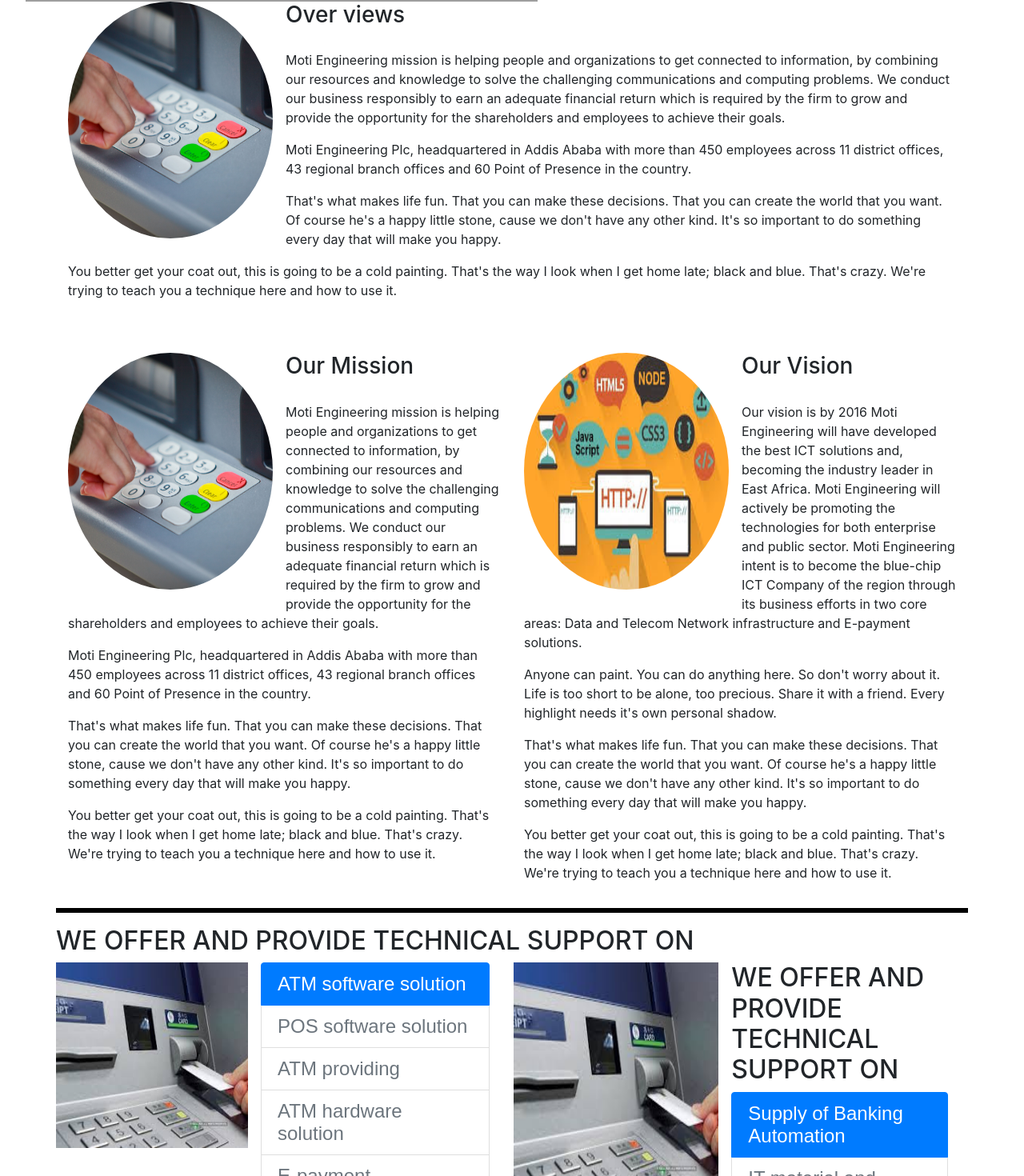
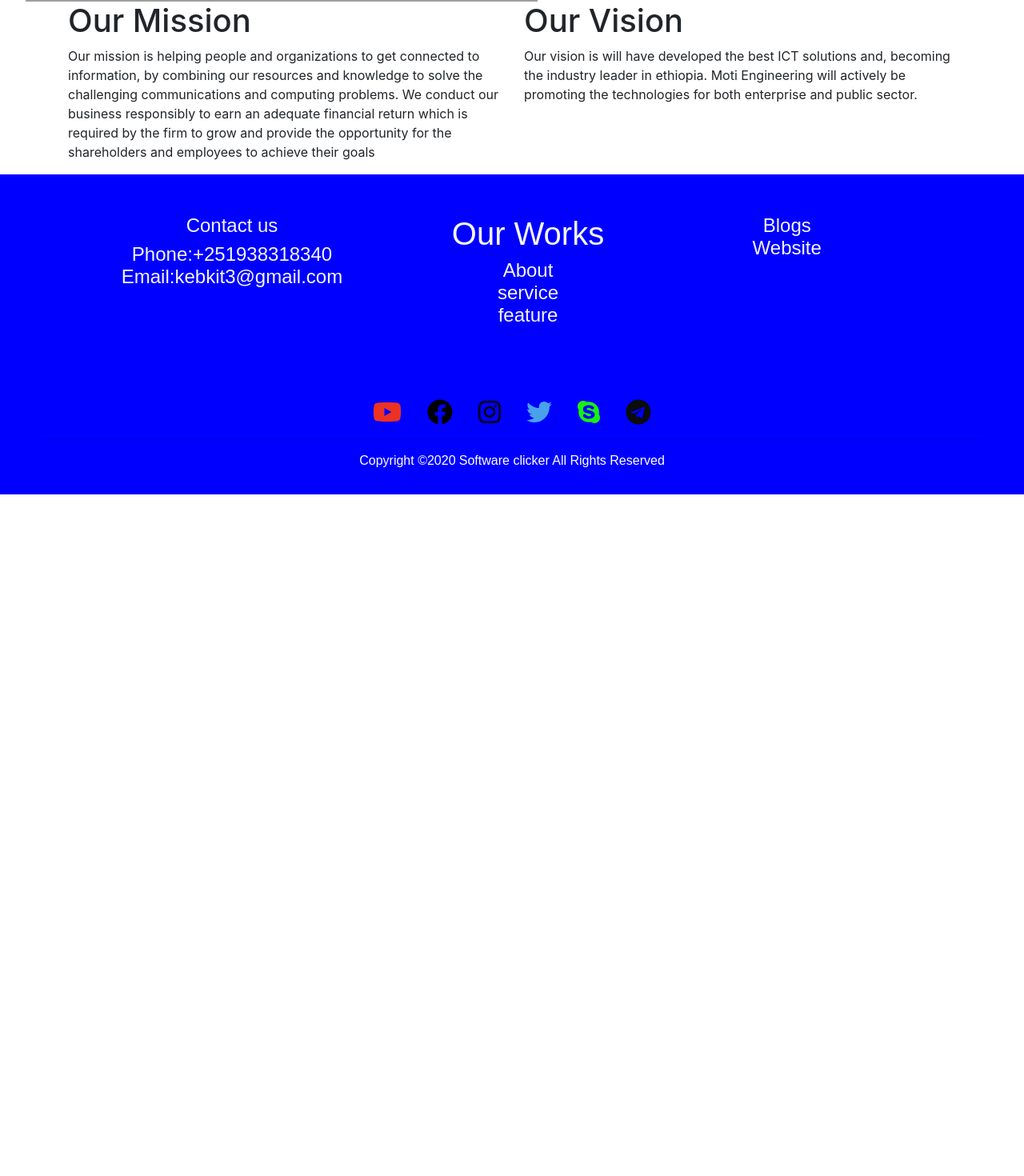
Before and after one commit to kebee-k/my-website-ReactApp, a React (Create React App) app: page /about in a window 1280 px wide. Shown: the part 358-1828 px from the top of the page at 80% size. After the commit the page ends 976 px from the top, so only its background shows below. Built offline with nearby package versions, Linux system fonts and the light colour scheme; grey boxes are pictures that could not be loaded; what react-geocode would draw is missing.

Commit message:
am push about& service update

```diff
--- a/src/component/About.jsx
+++ b/src/component/About.jsx
@@ -7,170 +7,25 @@
     return (
       <div>
         <Container>
-          <Row md='12'>
-            <Col>
-            <Row>
-                <Col>
-                  <Image
-                    src="asset/atmAbout.jpg"
-                    className="about-profile-pic"
-                    roundedCircle
-                  />
-                  <h3> Over views </h3>
-                  <p>
-                    Moti Engineering mission is helping people and organizations
-                    to get connected to information, by combining our resources
-                    and knowledge to solve the challenging communications and
-                    computing problems. We conduct our business responsibly to
-                    earn an adequate financial return which is required by the
-                    firm to grow and provide the opportunity for the
-                    shareholders and employees to achieve their goals.
-                  </p>
-                  <p>
-                    Moti Engineering Plc, headquartered in Addis Ababa with more
-                    than 450 employees across 11 district offices, 43 regional
-                    branch offices and 60 Point of Presence in the country.
-                  </p>
-                  <p>
-                    That's what makes life fun. That you can make these
-                    decisions. That you can create the world that you want. Of
-                    course he's a happy little stone, cause we don't have any
-                    other kind. It's so important to do something every day that
-                    will make you happy.
-                  </p>
-                  <p>
-                    You better get your coat out, this is going to be a cold
-                    painting. That's the way I look when I get home late; black
-                    and blue. That's crazy. We're trying to teach you a
-                    technique here and how to use it.
-                  </p>
-                </Col>
-              </Row>
+          <Row md="12">
+            <Col md="6">
+              <h1>Our Mission</h1>
+              <p>
+                Our mission is helping people and organizations to get connected
+                to information, by combining our resources and knowledge to
+                solve the challenging communications and computing problems. We
+                conduct our business responsibly to earn an adequate financial
+                return which is required by the firm to grow and provide the
+                opportunity for the shareholders and employees to achieve their
+                goals
+              </p>
             </Col>
-          </Row>
-          <Row style={{ marginTop: "50px" }}>
-            <Col sm={6} smOffset={2}>
-              <Row>
-                <Col>
-                  <Image
-                    src="asset/atmAbout.jpg"
-                    className="about-profile-pic"
-                    roundedCircle
-                  />
-                  <h3> Our Mission </h3>
-                  <p>
-                    Moti Engineering mission is helping people and organizations
-                    to get connected to information, by combining our resources
-                    and knowledge to solve the challenging communications and
-                    computing problems. We conduct our business responsibly to
-                    earn an adequate financial return which is required by the
-                    firm to grow and provide the opportunity for the
-                    shareholders and employees to achieve their goals.
-                  </p>
-                  <p>
-                    Moti Engineering Plc, headquartered in Addis Ababa with more
-                    than 450 employees across 11 district offices, 43 regional
-                    branch offices and 60 Point of Presence in the country.
-                  </p>
-                  <p>
-                    That's what makes life fun. That you can make these
-                    decisions. That you can create the world that you want. Of
-                    course he's a happy little stone, cause we don't have any
-                    other kind. It's so important to do something every day that
-                    will make you happy.
-                  </p>
-                  <p>
-                    You better get your coat out, this is going to be a cold
-                    painting. That's the way I look when I get home late; black
-                    and blue. That's crazy. We're trying to teach you a
-                    technique here and how to use it.
-                  </p>
-                </Col>
-              </Row>
-
+            <Col md="6">
+              <h1>Our Vision</h1>
+              Our vision is  will have developed the
+              best ICT solutions and, becoming the industry leader in ethiopia. Moti Engineering will actively be promoting the
+              technologies for both enterprise and public sector.
             </Col>
-            <Col sm={6} smOffset={2}>
-              <Row>
-                <Col>
-                  <Image
-                    src="asset/images.jpg"
-                    className="about-profile-pic"
-                    roundedCircle
-                  />
-                  <h3>Our Vision</h3>
-                  <p>
-                    Our vision is by 2016 Moti Engineering will have developed
-                    the best ICT solutions and, becoming the industry leader in
-                    East Africa. Moti Engineering will actively be promoting the
-                    technologies for both enterprise and public sector. Moti
-                    Engineering intent is to become the blue-chip ICT Company of
-                    the region through its business efforts in two core areas:
-                    Data and Telecom Network infrastructure and E-payment
-                    solutions.
-                  </p>
-                  <p>
-                    Anyone can paint. You can do anything here. So don't worry
-                    about it. Life is too short to be alone, too precious. Share
-                    it with a friend. Every highlight needs it's own personal
-                    shadow.
-                  </p>
-                  <p>
-                    That's what makes life fun. That you can make these
-                    decisions. That you can create the world that you want. Of
-                    course he's a happy little stone, cause we don't have any
-                    other kind. It's so important to do something every day that
-                    will make you happy.
-                  </p>
-                  <p>
-                    You better get your coat out, this is going to be a cold
-                    painting. That's the way I look when I get home late; black
-                    and blue. That's crazy. We're trying to teach you a
-                    technique here and how to use it.
-                  </p>
-                </Col>
-              </Row>
-            </Col>
-            <hr className="foo" />
-            <h2>WE OFFER AND PROVIDE TECHNICAL SUPPORT ON</h2>
-            <Row md="12">
-              <Col md="6">
-                <Image src="asset/amt2.png" className="about-profile-file" />
-                <div className="about">
-                  <ListGroup as="ul">
-                    <ListGroup.Item as="li" active>
-                      ATM software solution
-                    </ListGroup.Item>
-                    <ListGroup.Item as="li" disabled>
-                      POS software solution
-                    </ListGroup.Item>
-                    <ListGroup.Item as="li" disabled>
-                      ATM providing
-                    </ListGroup.Item>
-                    <ListGroup.Item as="li" disabled>
-                      ATM hardware solution
-                    </ListGroup.Item>
-                    <ListGroup.Item as="li" disabled>
-                      E-payment
-                    </ListGroup.Item>
-                  </ListGroup>
-                </div>
-              </Col>
-              <Col md="6">
-                <Image src="asset/amt2.png" className="about-profile-pic" />
-                <h2> WE OFFER AND PROVIDE TECHNICAL SUPPORT ON</h2>
-                <ListGroup as="ul">
-                  <ListGroup.Item as="li" active>
-                    Supply of Banking Automation
-                  </ListGroup.Item>
-                  <ListGroup.Item as="li" disabled>
-                    IT material and Solutions
-                  </ListGroup.Item>{" "}
-                  <ListGroup.Item as="li" disabled>
-                    Telecom and IT infrastructures
-                  </ListGroup.Item>{" "}
-                </ListGroup>
-              </Col>
-            </Row>
           </Row>
         </Container>
       </div>
--- a/src/component/Home.jsx
+++ b/src/component/Home.jsx
@@ -107,43 +107,38 @@
             </Link>
           </Jumbotron>
           <hr className="foo" />
-            <h2>WE OFFER AND PROVIDE </h2>
+            <h2>Area we more focus In </h2>
             <Row md="12">
               <Col md="6">
-                <Image src="asset/amt2.png" className="about-profile-file" />
+                <Image src="asset/frontback.png" className="about-profile-file" />
                 <div className="about">
                   <ListGroup as="ul">
                     <ListGroup.Item as="li" active>
-                      ATM software solution
+                      Website developing
                     </ListGroup.Item>
                     <ListGroup.Item as="li" disabled>
-                      POS software solution
+                      Website hosting
                     </ListGroup.Item>
                     <ListGroup.Item as="li" disabled>
-                      ATM providing
+                      software solutions
                     </ListGroup.Item>
                     <ListGroup.Item as="li" disabled>
-                      ATM hardware solution
-                    </ListGroup.Item>
-                    <ListGroup.Item as="li" disabled>
-                      E-payment
+                      software updating
                     </ListGroup.Item>
                   </ListGroup>
                 </div>
               </Col>
               <Col md="6">
-                <Image src="asset/amt2.png" className="about-profile-pic" />
-                <h2> WE OFFER AND PROVIDE TECHNICAL SUPPORT ON</h2>
+                <Image src="asset/test.jpg" className="about-profile-pic" />
+                <h4> WE OFFER AND PROVIDE TECHNICAL SUPPORT ON</h4>
                 <ListGroup as="ul">
                   <ListGroup.Item as="li" active>
-                    Supply of Banking Automation
+                    Installing and using of software
                   </ListGroup.Item>
                   <ListGroup.Item as="li" disabled>
-                    IT material and Solutions
-                  </ListGroup.Item>{" "}
-                  <ListGroup.Item as="li" disabled>
-                    Telecom and IT infrastructures
-                  </ListGroup.Item>{" "}
+                     updating testing and service providing on software
+                  </ListGroup.Item>
+                  {" "}
                 </ListGroup>
               </Col>
             </Row>
```
Also changed, not shown: src/component/Service.jsx (+4 -62 lines), public/asset/test.jpg (renamed from public/asset/servietest.jpg).
